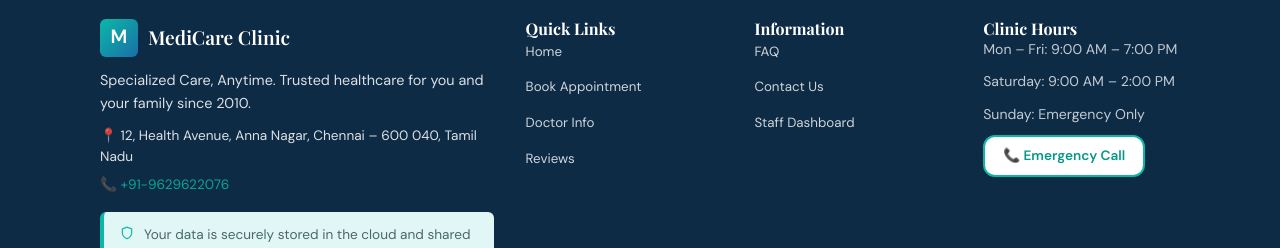
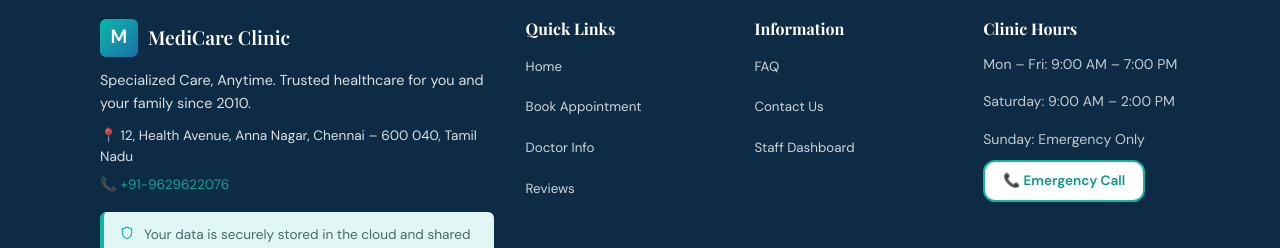
Before and after one commit to Prakashdurai08/Doctor-Clinic, a React (Vite) app: page / in a window 1280 px wide. Shown: the part 2878-3126 px from the top of the page. Built offline with nearby package versions, Linux system fonts and the light colour scheme.

Commit message:
Improved UI and bug fixes

```diff
--- a/src/App.css
+++ b/src/App.css
@@ -583,7 +583,7 @@ tbody tr:hover { background: var(--off-white); }
 .footer__grid { display: grid; grid-template-columns: 2fr 1fr 1fr 1fr; gap: 32px; margin-bottom: 32px; }
 .footer__brand p { font-size: .9rem; opacity: .85; line-height: 1.6; }
 .footer__links { list-style: none; }
-.footer__links li { margin-bottom: 10px; }
+.footer__links li { margin-top: 15px; margin-bottom: 10px; }
 .footer__links button { color: #fff; opacity: .8; transition: var(--transition); }
 .footer__links button:hover { opacity: 1; }
 .footer__bottom { display: flex; justify-content: space-between; align-items: center; padding-top: 20px; border-top: 1px solid rgba(255,255,255,.1); font-size: .85rem; opacity: .7; }
```
